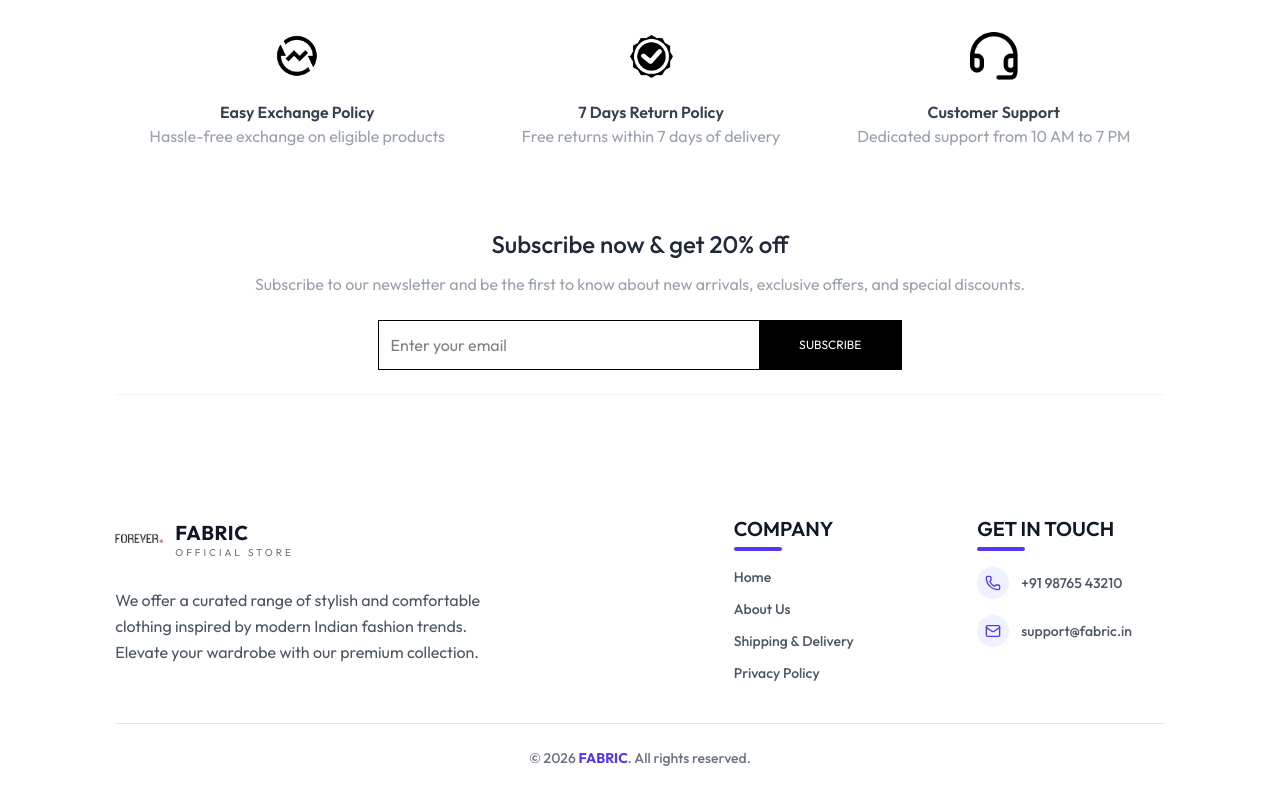
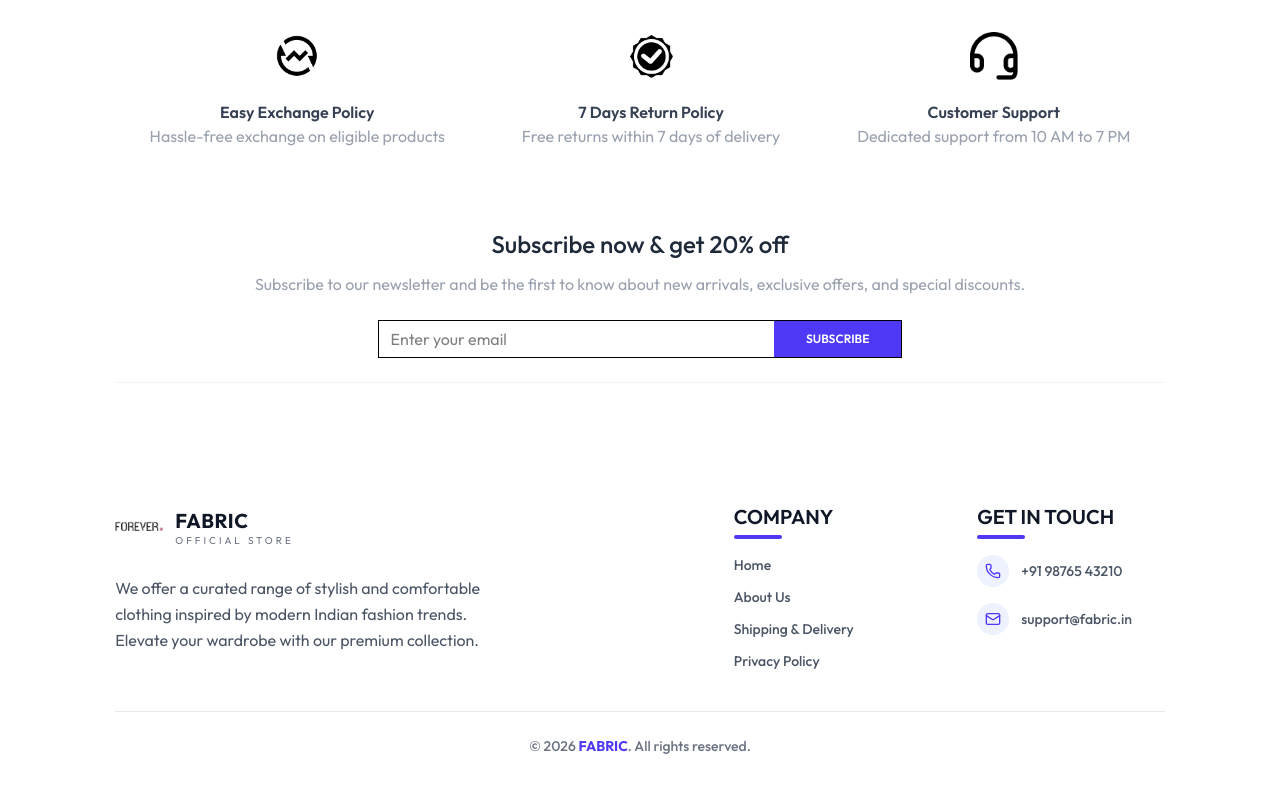
Before and after one commit to Vraj-01-02/Ecommerce, a React (Vite) app in the folder frontend/: page / in a window 1280 px wide. Shown: the part 1794-2594 px from the top of the page. Built offline with nearby package versions, Linux system fonts and the light colour scheme; no server answers.

Commit message:
update newslatter box

```diff
--- a/frontend/src/components/NewsletterBox.jsx
+++ b/frontend/src/components/NewsletterBox.jsx
@@ -42,7 +42,7 @@ const NewsletterBox = () => {
         />
 
         <button
-          className='bg-black text-white text-xs px-10 py-4'
+          className='bg-indigo-600 text-white text-xs font-semibold px-8 py-2.5 hover:bg-indigo-700 hover:shadow-md transition-all duration-300'
           type='submit'
         >
           SUBSCRIBE
```
